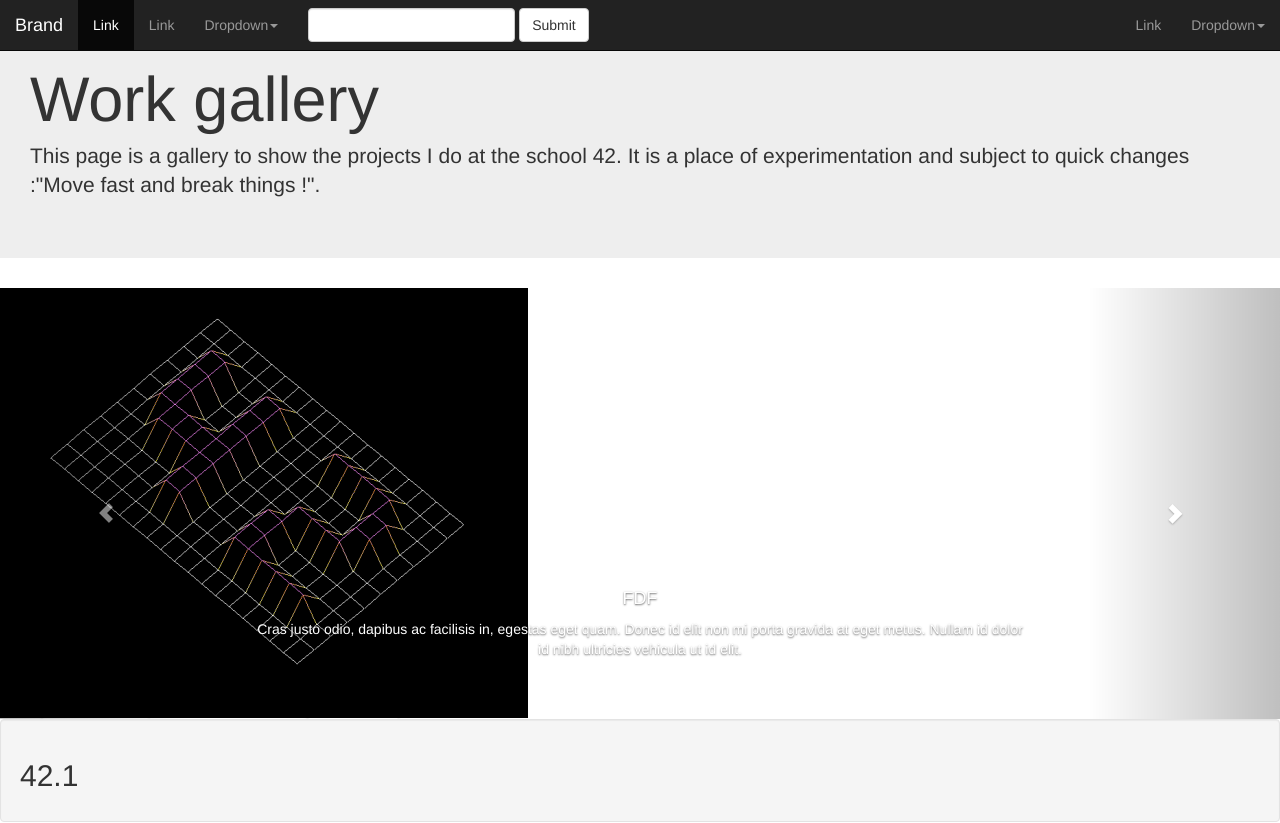
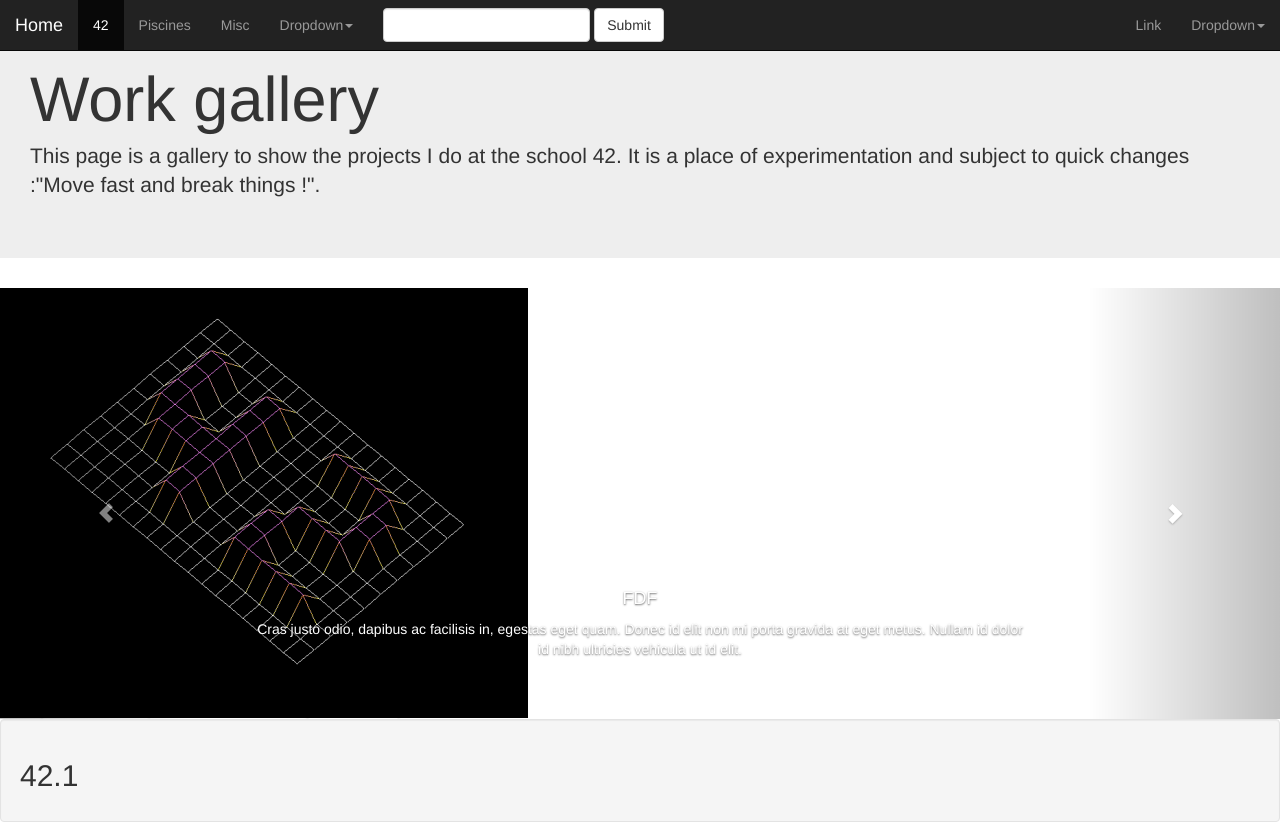
Before and after one commit to jpirsch/jpirsch.github.io, a plain HTML site: page index2.html in a window 1280 px wide. Shown: the top 823 px of the page. Drawn offline with Linux system fonts and the light colour scheme; files whose address does not match are found by name.

Commit message:
rebuilding index2.html

```diff
--- a/index2.html
+++ b/index2.html
@@ -23,16 +23,19 @@
 
 					<button type="button" class="navbar-toggle" data-toggle="collapse" data-target="#bs-example-navbar-collapse-1">
 						 <span class="sr-only">Toggle navigation</span><span class="icon-bar"></span><span class="icon-bar"></span><span class="icon-bar"></span>
-					</button> <a class="navbar-brand" href="#">Brand</a>
+					</button> <a class="navbar-brand" href="#">Home</a>
 				</div>
 
 				<div class="collapse navbar-collapse" id="bs-example-navbar-collapse-1">
 					<ul class="nav navbar-nav">
 						<li class="active">
-							<a href="#">Link</a>
+							<a href="#">42</a>
 						</li>
 						<li>
-							<a href="#">Link</a>
+							<a href="piscines/piscines.html">Piscines</a>
+						</li>
+						<li>
+							<a href="misc/misc.html">Misc</a>
 						</li>
 						<li class="dropdown">
 							 <a href="#" class="dropdown-toggle" data-toggle="dropdown">Dropdown<strong class="caret"></strong></a>
@@ -254,10 +257,10 @@
 	<div class="row">
 		<div class="col-md-4">
 			<a href="42/42.2/RTV1.html">
+			<dt>RTV1</dt>
 			<img class="img-rounded" alt="140x140" src="dist/img/rtv1.jpg">
 			</a>
 			<dl>
-				<dt>RTV1</dt>
 				<dd>
 					Creation of a simple raytracer in C.
 				</dd>
@@ -269,10 +272,10 @@
 		</div>
 		<div class="col-md-4">
 			<a href="42/42.2/wolf3d.html">
+			<dt>Wolf 3d</dt>
 			<img class="img-rounded" alt="140x140" src="dist/img/wolf3d.jpg">
 			</a>
 			<dl>
-				<dt>Wolf 3d</dt>
 				<dd>
 					This graphic projects aims to create a program to simulate a simple 3d environment like in the game Wolfenstein 3d.
 				</dd>
@@ -296,7 +299,7 @@
 	</div>
 	<div class="row">
 		<div class="col-md-4">
-			<img alt="Bootstrap Image Preview" src="http://lorempixel.com/140/140/">
+			<img alt="Bootstrap Image Preview" src="dist/img/wip.png">
 			<dl>
 				<dt>
 					Description lists
```
